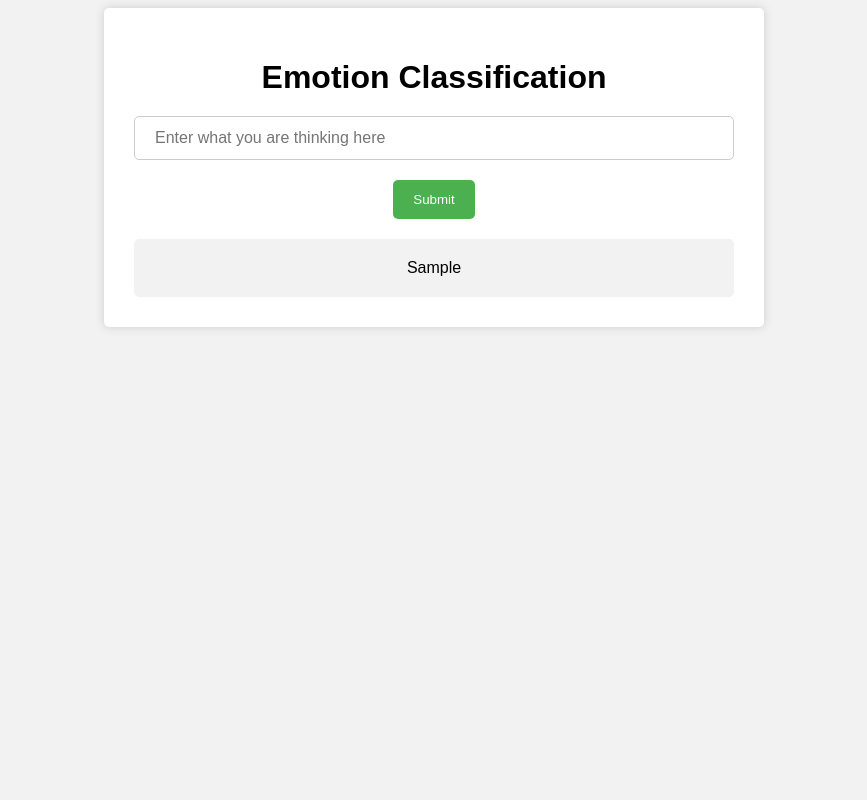
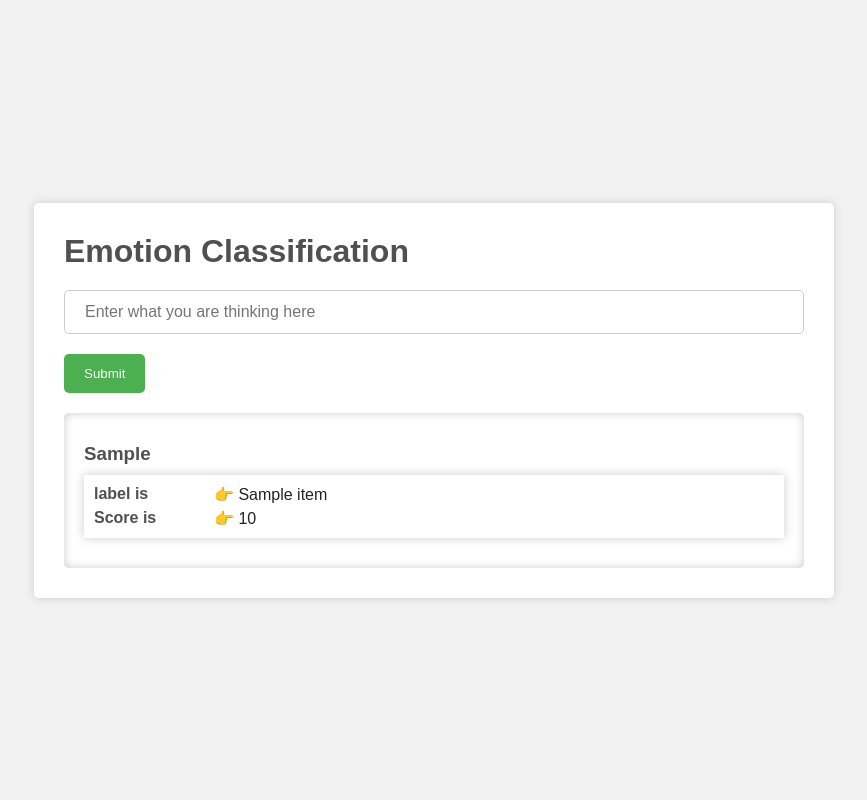
Before and after one commit to mahmuudtolba/Emotion-Classification, a Flask app: template templates/main.html in a window 1280 px wide. Shown: the whole page, without its empty margins (206-1073 px from the left). Run offline with Flask 2, Linux system fonts and the light colour scheme; the template is opened without the code that fills it: most values are stand-ins (such as "Sample title", 1, 10 or a date in 2020).

Commit message:
updating html page

```diff
--- a/app.py
+++ b/app.py
@@ -29,7 +29,14 @@ def predict():
     output = query({
 	"inputs": data,
         })
-    return render_template("main.html",prediction_emotions="you emotions are {}".format(output[0]))
-
+    # print(type(output[0]),output[0])
+    # for i in output[0]:
+    #     print(i)
+    print(data,output)
+    if output[0]:
+        return render_template("main.html", my_string="you emotions are ",prediction_emotions =output[0])
+    else:
+        return render_template("main.html", my_string="you emotions are ",prediction_emotions =output)
+# prediction_emotions="you emotions are {}".format(output)
 if __name__ =='__main__':
     app.run(debug=True)
--- a/statics/style.css
+++ b/statics/style.css
@@ -1,13 +1,23 @@
 /* Add some styling to the page */
+* {
+  padding: 0;
+  margin: 0;
+  box-sizing: border-box;
+}
 body {
   background-color: #f2f2f2;
   font-family: Arial, sans-serif;
+  display: flex;
+  align-items: center;
+  justify-content: center;
+  min-height: 100vh;
 }
 .container {
-    max-width: 600px;
+  max-width: 800px;
+  width: 100%;
   margin: 0 auto;
   padding: 30px;
-    text-align: center;
+  /* text-align: center; */
   background-color: #fff;
   border-radius: 5px;
   box-shadow: 0px 0px 10px #ccc;
@@ -15,6 +25,7 @@ body {
 h1 {
   font-size: 32px;
   margin-bottom: 20px;
+  color: #505050;
 }
 input[type="text"] {
   font-size: 16px;
@@ -26,7 +37,7 @@ input[type="text"] {
   border: 1px solid #ccc;
 }
 input[type="submit"] {
-    background-color: #4CAF50;
+  background-color: #4caf50;
   color: white;
   padding: 12px 20px;
   border: none;
@@ -39,7 +50,35 @@ input[type="submit"]:hover {
 .predictions {
   margin-top: 20px;
   padding: 20px;
-    background-color: #f2f2f2;
+  /* background-color: #f2f2f2; */
+
+  box-shadow: inset 0px 0px 10px #ccc;
   border-radius: 5px;
-    text-align: center;
+  /* text-align: center; */
 }
+input,
+button {
+  outline: none;
+}
+.predictions h3 {
+  margin: 10px 0;
+  color: #505050;
+}
+.predictions .item {
+  padding: 5px 10px;
+  margin: 10px 0;
+  box-shadow: 0px 0px 10px #ccc;
+}
+
+.predictions .item div {
+  display: flex;
+  align-items: center;
+  margin: 5px 0;
+}
+.predictions .item div h4 {
+  color: #505050;
+  min-width: 120px;
+}
+.predictions .item div p {
+  color: #232323;
+}
--- a/tempCodeRunnerFile.py
+++ /dev/null
@@ -1 +0,0 @@
-templates
--- a/templates/main.html
+++ b/templates/main.html
@@ -1,20 +1,36 @@
 <!doctype html>
 <html>
+
 <head>
     <link rel="stylesheet" type="text/css" href="statics/style.css">
     <title>Emotion Classification</title>
     <link rel="stylesheet" href="styles.css">
 </head>
+
 <body>
     <div class="container">
         <h1>Emotion Classification</h1>
-            <form action="{{ url_for('predict')}}"method="post">
-                <input type="text" name="user_input" placeholder="Enter what you are thinking here">
+        <form action="{{ url_for('predict')}}" method="post">
+            <input required type="text" name="user_input" placeholder="Enter what you are thinking here">
             <input type="submit" value="Submit">
         </form>
         <div class="predictions">
-                {{prediction_emotions}}
+            <!-- {{prediction_emotions}} -->
+            <h3>{{my_string}}</h3>
+            {% for item in prediction_emotions %}
+            <div class="item">
+                <div class="">
+                    <h4>label is </h4>
+                    <p>👉 {{item.label}}</p>
+                </div>
+                <div class="">
+                    <h4> Score is </h4>
+                    <p>👉 {{item.score}}</p>
+                </div>
+            </div>
+            {% endfor %}
         </div>
     </div>
 </body>
+
 </html>
```
Lines whose indentation alone changed are shown as unchanged.
